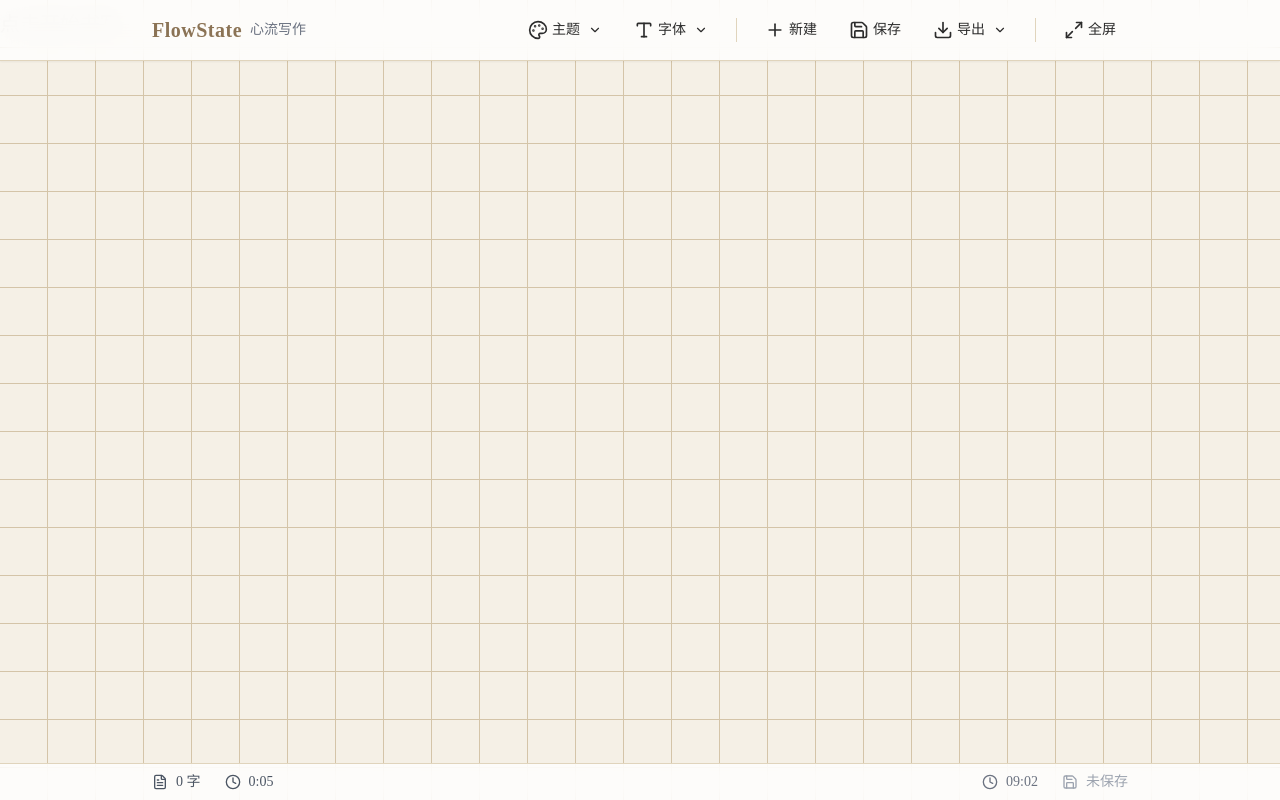
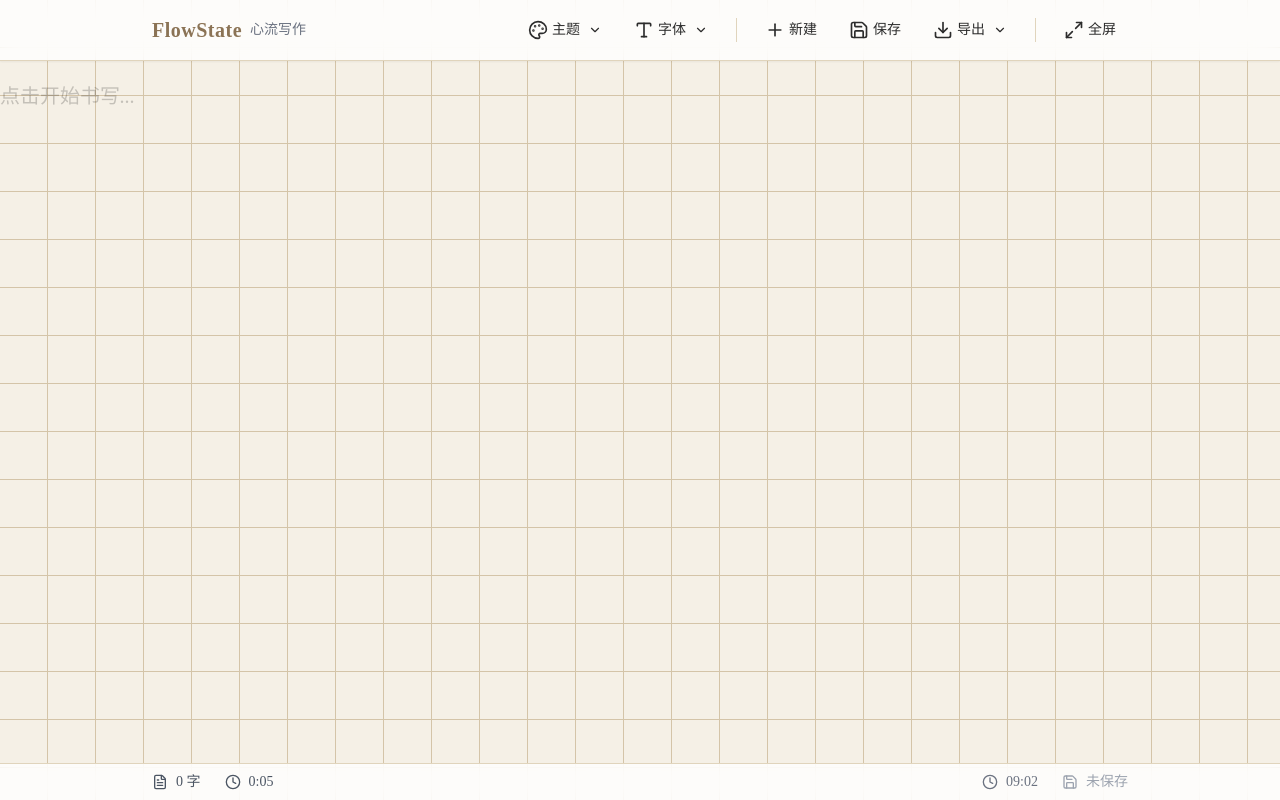
Before and after one commit to neal365/gaozhi, a Vue app in the folder app/: page / in a window 1280 px wide. Built offline with nearby package versions, Linux system fonts and the light colour scheme; a web font is replaced by a local one.

Commit message:
Fix editor content being hidden by toolbar

```diff
--- a/app/src/components/Editor.vue
+++ b/app/src/components/Editor.vue
@@ -111,6 +111,7 @@ defineExpose({ focusEditor })
   min-height: calc(100vh - 120px);
   padding: 0;
   margin: 0;
+  padding-top: 72px;
 }
 
 .editor-content {
```
